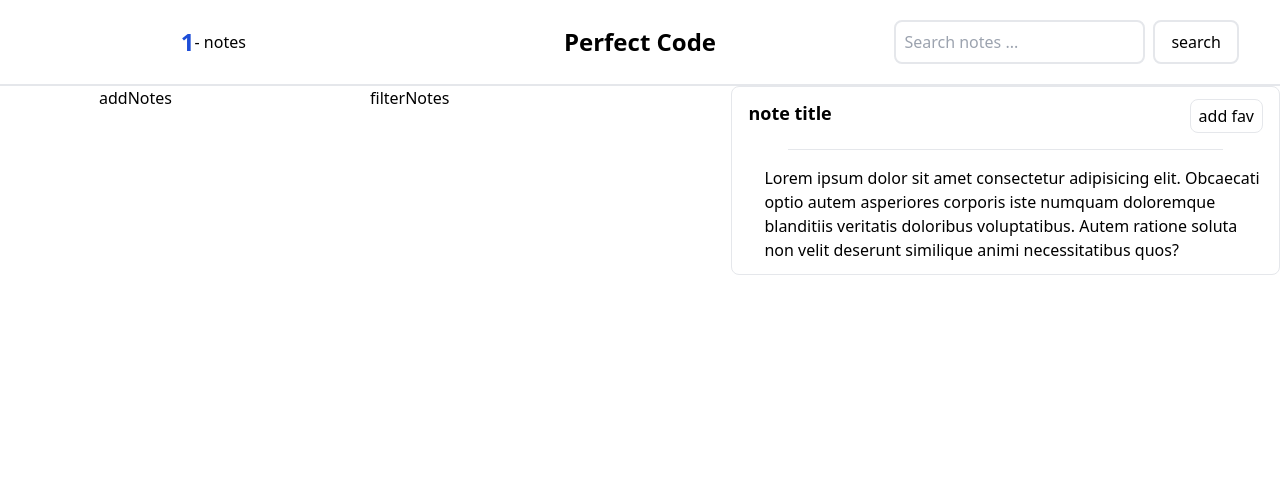
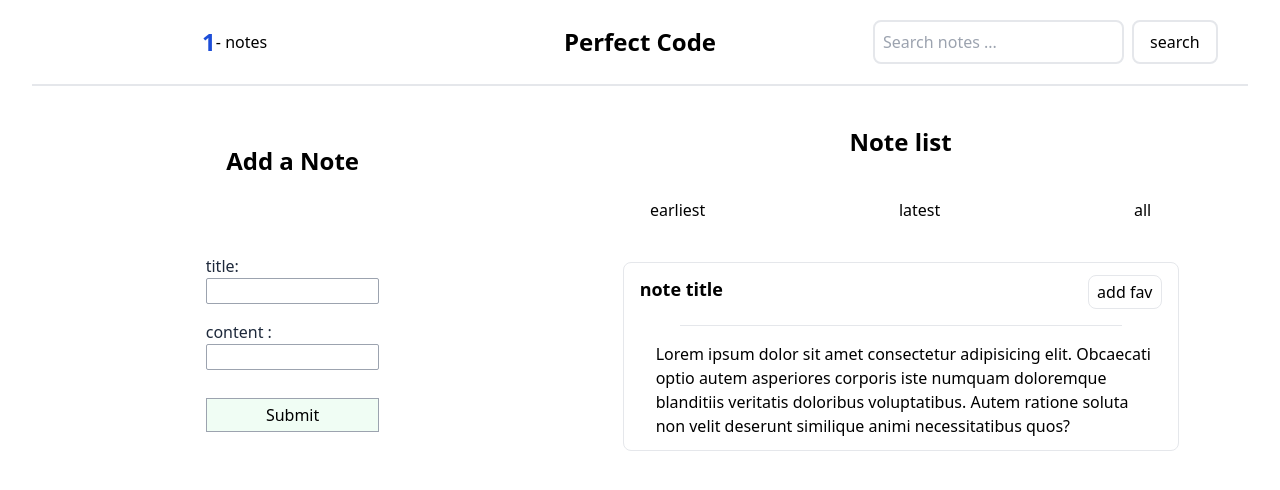
Before and after one commit to mhdix/noteApp-react-tailwind, a React (Vite) app: page / in a window 1280 px wide. Shown: the top 490 px of the page. Built offline with nearby package versions, Linux system fonts and the light colour scheme.

Commit message:
fixed styles

```diff
--- a/src/App.jsx
+++ b/src/App.jsx
@@ -4,8 +4,10 @@ import Home from './components/home';
 function App() {
 
   return (
-    <Home />
-  )
+    <div className='px-8'>
+      <Home />
+    </div>
+  );
 }
 
 export default App
--- a/src/components/Home.jsx
+++ b/src/components/Home.jsx
@@ -1,23 +1,25 @@
 import React from "react";
 import Navbar from "./navbar/Navbar";
 import NoteLists from "./NoteLIsts/NoteLists";
+import AddNotes from "./addNotes/AddNotes";
 
 const Home = () => {
   return (
     <div className="grid grid-cols-7">
       {/* navbar */}
-      <div className="col-span-full">
+      <div className="col-span-full pb-10">
         <Navbar />
       </div>
 
       {/* addNote */}
-      <div className="flex col-span-3 justify-around">
-        <div>addNotes</div>
-        <div>filterNotes</div>
+      <div className="flex flex-col items-center col-span-3 justify-around">
+        <h2 className="text-2xl mb-10 font-bold">Add a Note</h2>
+        <AddNotes />
       </div>
 
       {/* noteList */}
-      <div className="col-span-3 col-start-5 relative">
+      <div className="flex flex-col items-center col-span-4 col-start-4 relative">
+        <h2 className="text-2xl mb-10 font-bold">Note list</h2>
         <NoteLists />
       </div>
     </div>
--- a/src/components/NoteLIsts/NoteLists.jsx
+++ b/src/components/NoteLIsts/NoteLists.jsx
@@ -2,9 +2,16 @@ import React from 'react'
 
 const NoteLists = () => {
   return (
-    <div className="">
+    <div className="flex flex-col gap-10">
+      <div>
+        <ul className='flex justify-around'>
+          <li>earliest</li>
+          <li>latest</li>
+          <li>all</li>
+        </ul>
+      </div>
       {/* note items */}
-      <div className="flex flex-col gap-4 w-full">
+      <div className="flex flex-col gap-4 w-full items-center">
         <NoteItems />
       </div>
     </div>
@@ -15,7 +22,7 @@ export default NoteLists
 
 function NoteItems () {
   return (
-      <div className="flex flex-col gap-4 px-4 py-3 border min-h-40 rounded-lg">
+      <div className="flex flex-col gap-4 px-4 py-3 border min-h-40 w-4/5 rounded-lg">
         {/* navbarNote */}
         <div className="flex justify-between">
           <h2 className="font-bold text-lg">note title</h2>
--- a/src/components/addNotes/AddNotes.jsx
+++ b/src/components/addNotes/AddNotes.jsx
@@ -2,8 +2,24 @@ import React from 'react'
 
 const AddNotes = () => {
   return (
-    <div>AddNotes</div>
-  )
+    <div className="flex flex-col gap-4 w-full items-center">
+      <div className="flex flex-col w-2/6">
+        <span className="text-slate-800">title:</span>
+        <input
+          type="text"
+          className="border border-gray-400 rounded-sm w-full"
+        />
+      </div>
+      <div className="flex flex-col mb-3 w-2/6">
+        <span className="text-slate-800">content :</span>
+        <input type="text" className="border border-gray-400 rounded-sm" />
+      </div>
+      <input
+        type="submit"
+        className="border border-gray-400 bg-green-50 p-1 px-4 w-2/6"
+      />
+    </div>
+  );
 }
 
 export default AddNotes
```
